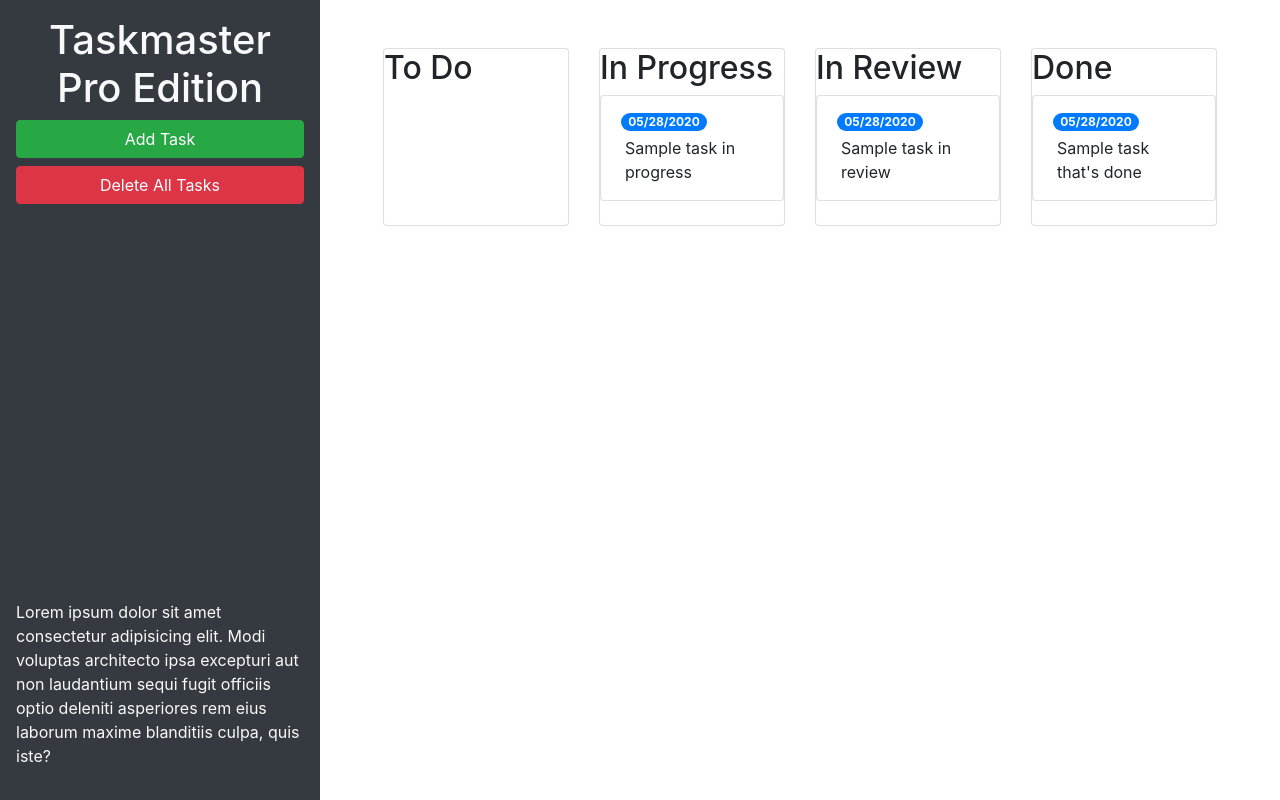
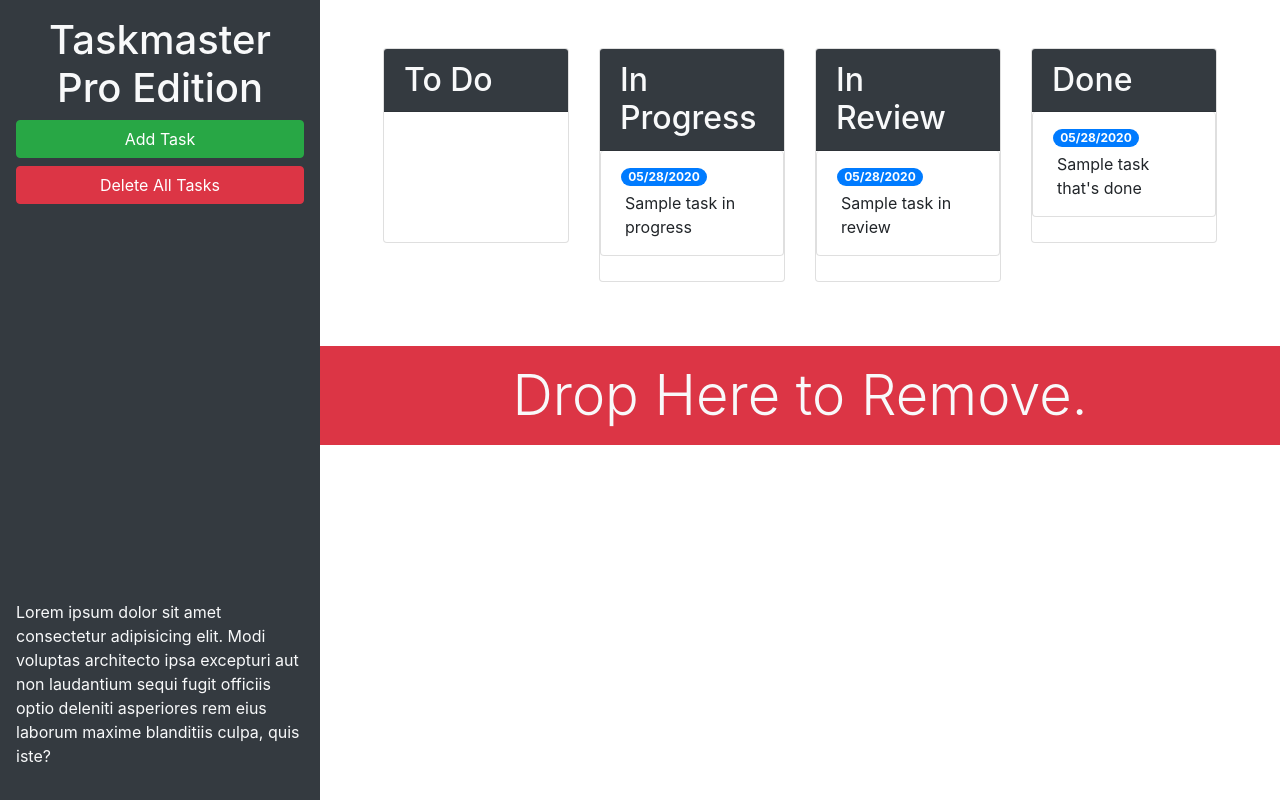
Before and after one commit to KiriAnthony/taskmaster-pro, a plain HTML site: page index.html in a window 1280 px wide. Drawn offline with nearby package versions, Linux system fonts and the light colour scheme.

Commit message:
adding a div for drop removal

```diff
--- a/index.html
+++ b/index.html
@@ -13,22 +13,22 @@
 <body>
 
   <div class="row min-vh-100 no-gutters">
-    <header class="col-12 col-lg-3 bg-dark text-light d-flex flex-column p-4 p-lg-3">
+    <header class="col-12 col-lg-3 bg-dark text-light sticky-top d-flex flex-column p-4 p-lg-3">
       <h1 class="text-center">Taskmaster Pro Edition</h1>
       <button id="create-task" class="btn btn-block btn-success" data-toggle="modal" data-target="#task-form-modal">Add
         Task</button>
       <button id="remove-tasks" class="btn btn-block btn-danger">Delete All Tasks</button>
-      <p class="mt-auto">Lorem ipsum dolor sit amet consectetur adipisicing elit. Modi voluptas architecto ipsa
+      <p class="mt-auto d-none d-lg-block">Lorem ipsum dolor sit amet consectetur adipisicing elit. Modi voluptas architecto ipsa
         excepturi aut non
         laudantium sequi fugit officiis optio deleniti asperiores rem eius laborum maxime blanditiis culpa, quis iste?
       </p>
     </header>
-    <main class="col-12 col-lg-9">
+    <main class="col-12 col-lg-9 d-flex flex-column">
       <div class="m-5 row justify-content-around">
         <!-- todo start -->
         <div class="col-12 col-md-6 col-xl-3 mb-3">
           <div class="card">
-          <h2>To Do</h2>
+          <h2 class="card-header bg-dark text-light">To Do</h2>
           <ul id="list-toDo" class="list-group"> </ul>
           </div>
         </div>
@@ -36,7 +36,7 @@
         <!-- in progress start -->
         <div class="col-12 col-md-6 col-xl-3 mb-3">
           <div class="card">
-          <h2>In Progress</h2>
+          <h2 class="card-header bg-dark text-light">In Progress</h2>
           <ul id="list-inProgress" class="list-group">
             <li class="list-group-item">
               <span class="badge badge-primary badge-pill">05/28/2020</span>
@@ -49,7 +49,7 @@
         <!-- in review start -->
         <div class="col-12 col-md-6 col-xl-3 mb-3">
           <div class="card">
-            <h2>In Review</h2>
+            <h2 class="card-header bg-dark text-light">In Review</h2>
             <ul id="list-inReview" class="list-group">
               <li class="list-group-item">
                 <span class="badge badge-primary badge-pill">05/28/2020</span>
@@ -62,7 +62,7 @@
         <!-- done start -->
         <div class="col-12 col-md-6 col-xl-3 mb-3">
           <div class="card">
-          <h2>Done</h2>
+          <h2 class="card-header bg-dark text-light">Done</h2>
           <ul id="list-done" class="list-group">
             <li class="list-group-item">
               <span class="badge badge-primary badge-pill">05/28/2020</span>
@@ -72,6 +72,11 @@
           </div>
         </div>
         <!-- done end -->
+      </div>
+      <div id="trash">
+        <div class="w-100 bg-danger p-3 text-center text-light display-4 mt-auto">
+          Drop Here to Remove.
+        </div>
       </div>
     </main>
   </div>
```
